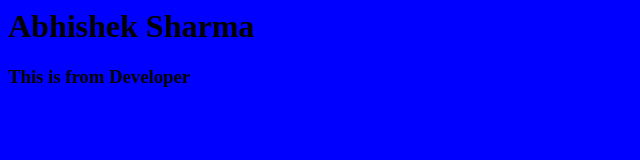
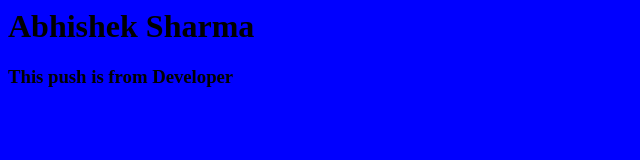
Before and after one commit to abhis2898/MLOps-Task1, a plain HTML site: page index.html in a window 1280 px wide. Shown: the full height of the page, 0-640 px from the left. Drawn offline with Linux system fonts and the light colour scheme.

Commit message:
Dev Push

```diff
--- a/index.html
+++ b/index.html
@@ -5,5 +5,5 @@
 
 <body bgcolor="blue">
 	<h1>Abhishek Sharma</h1>
-	<h3>This is from Developer</h1>
+	<h3>This push is from Developer</h1>
 </body>
```
